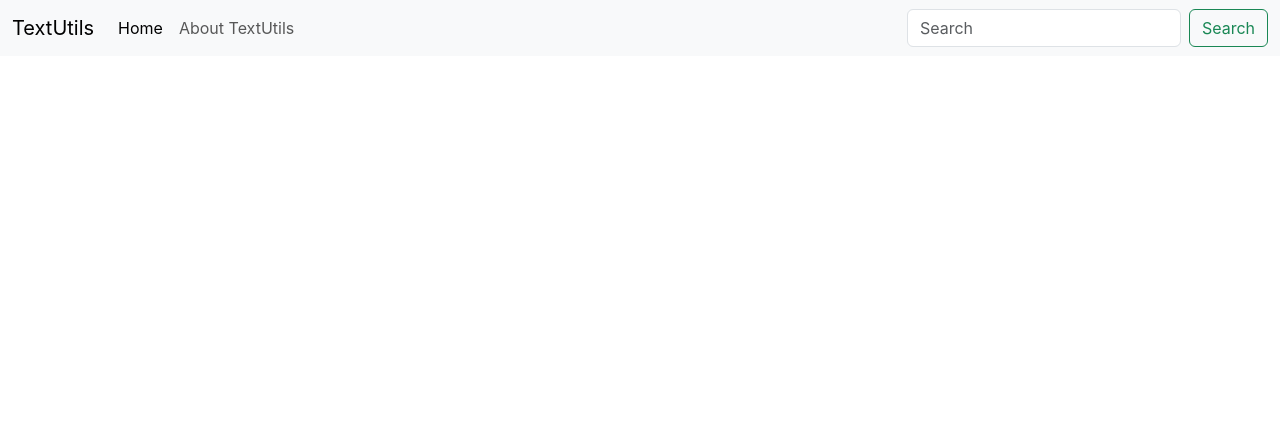
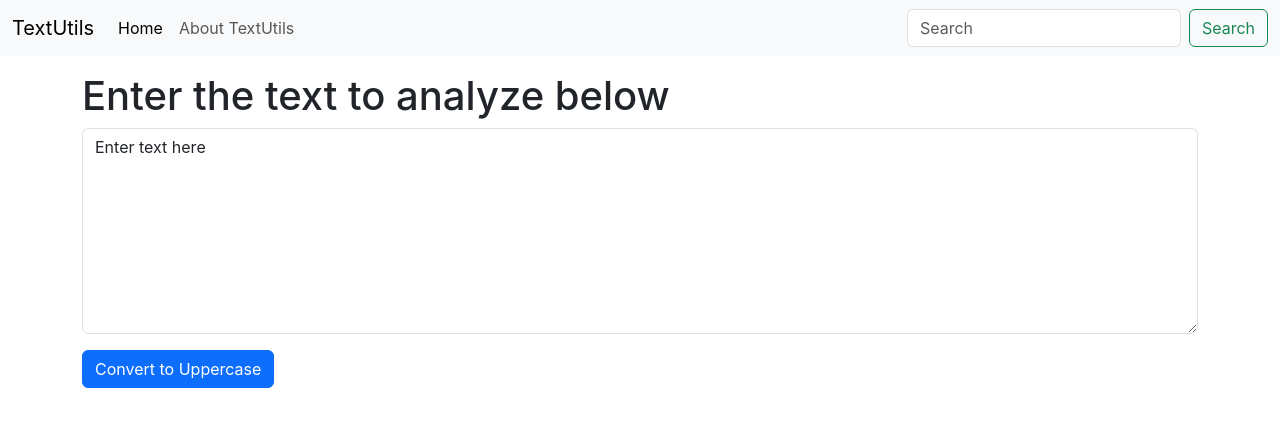
Before and after one commit to Syarif-Ys/textutils, a React (Create React App) app: page / in a window 1280 px wide. Shown: the top 426 px of the page. Built offline with nearby package versions, Linux system fonts and the light colour scheme.

Commit message:
video 7 complete

```diff
--- a/src/App.js
+++ b/src/App.js
@@ -1,10 +1,14 @@
 import './App.css';
 import Navbar from './components/Navbar';
+import TextForm from './components/TextForm';
 
 function App() {
   return (
     <>
       <Navbar title="TextUtils" aboutText="About TextUtils" />
+      <div className="container my-3">
+        <TextForm heading="Enter the text to analyze below" />
+      </div>
     </>
   );
 }
--- /dev/null
+++ b/src/components/TextForm.js
@@ -0,0 +1,27 @@
+import React, {useState} from 'react'
+
+export default function TextForm(props) {
+    const handleUpClick = ()=>{
+        //console.log("Uppercase was  clicked" + text);
+        let newText = text.toUpperCase();
+        setText(newText)
+    }
+
+    const handleOnChange = (event)=>{
+        //console.log("On Changed");
+        setText(event.target.value);
+    }
+
+    const [text, setText] = useState('Enter text here');
+    // text = "new text"; // Wrong way to change the state
+    // setText("new text"); // Correct way to change the state
+  return (
+    <div>
+        <h1>{props.heading}</h1>
+        <div className="mb-3">
+            <textarea className="form-control" value={text} onChange={handleOnChange} id="myBox" rows="8"></textarea>
+        </div>
+        <button className="btn btn-primary" onClick={handleUpClick}>Convert to Uppercase</button>
+    </div>
+  )
+}
```
